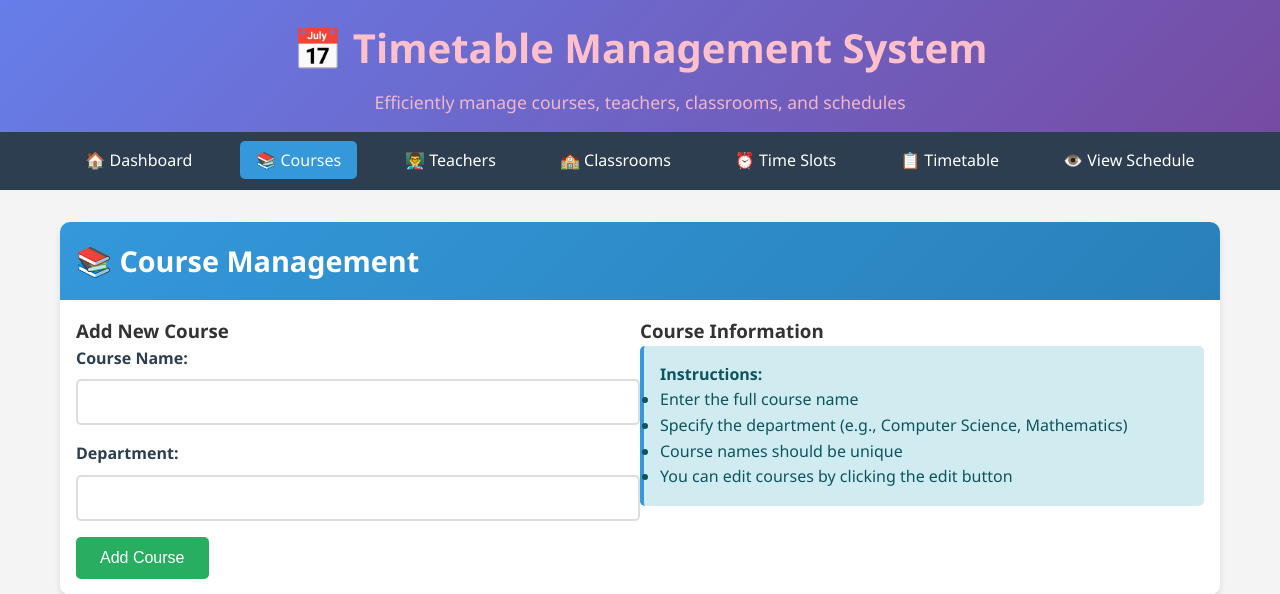
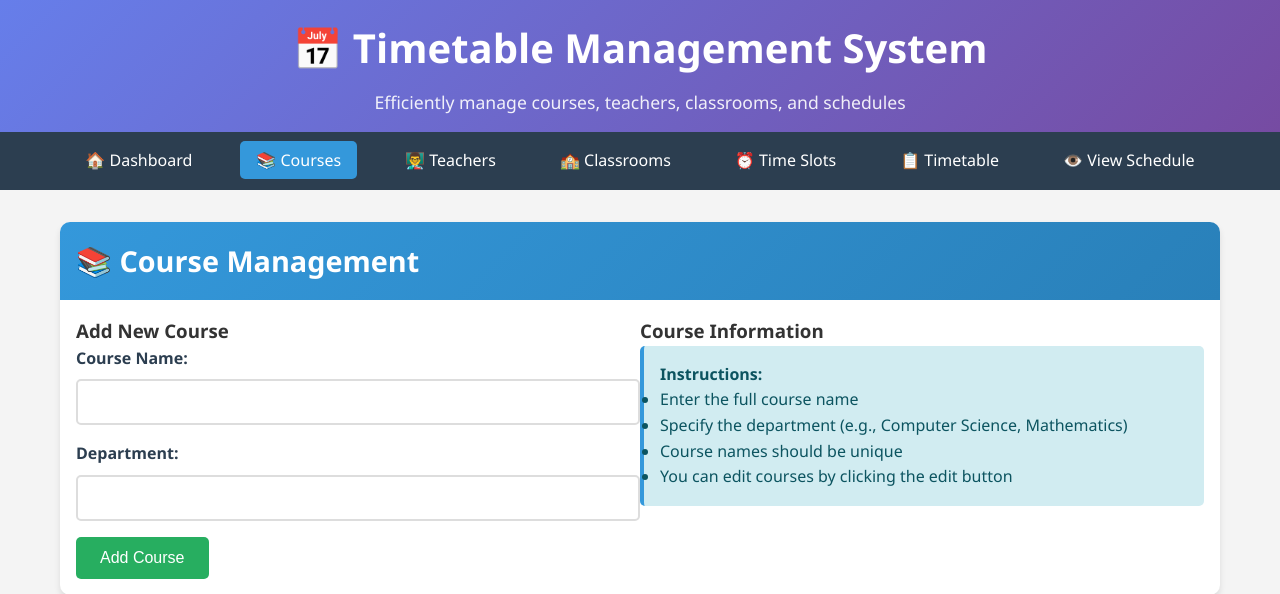
Before and after one commit to csdiyafathima/timetable-management-system-dbms, a PHP site: page /courses.php in a window 1280 px wide. Shown: the top 594 px of the page. Run offline with PHP 8.4, Linux system fonts and the light colour scheme; data comes from the database, SQL or seed files in the repository; a stand-in replaces the project's code that opens the database connection.

Commit message:
changed clr back to white

```diff
--- a/css/style.css
+++ b/css/style.css
@@ -22,7 +22,7 @@ body {
 /* Header */
 header {
     background: linear-gradient(135deg, #667eea 0%, #764ba2 100%);
-    color: pink;
+    color: white;
     padding: 1rem 0;
     box-shadow: 0 2px 5px rgba(0,0,0,0.1);
 }
```
